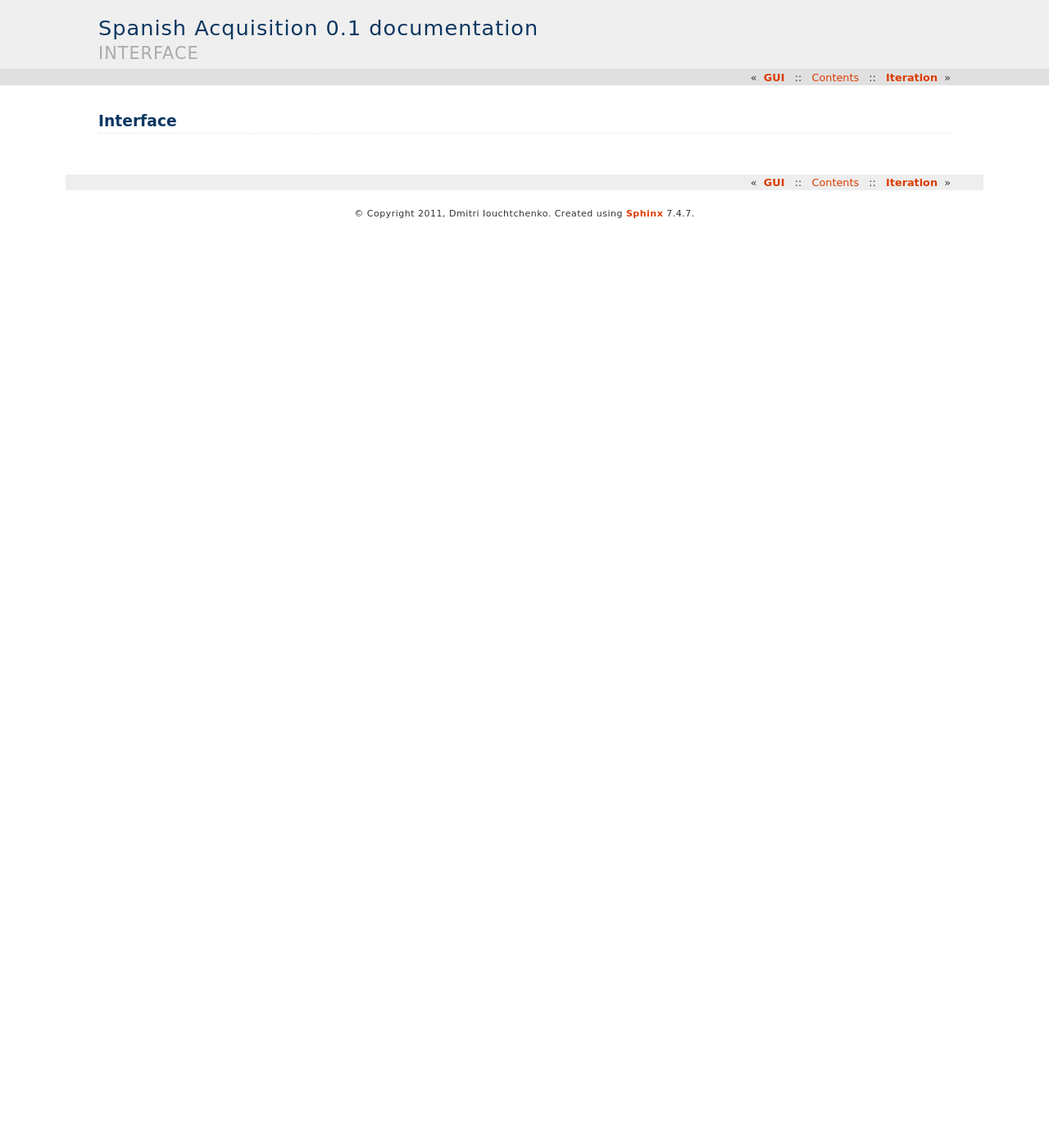
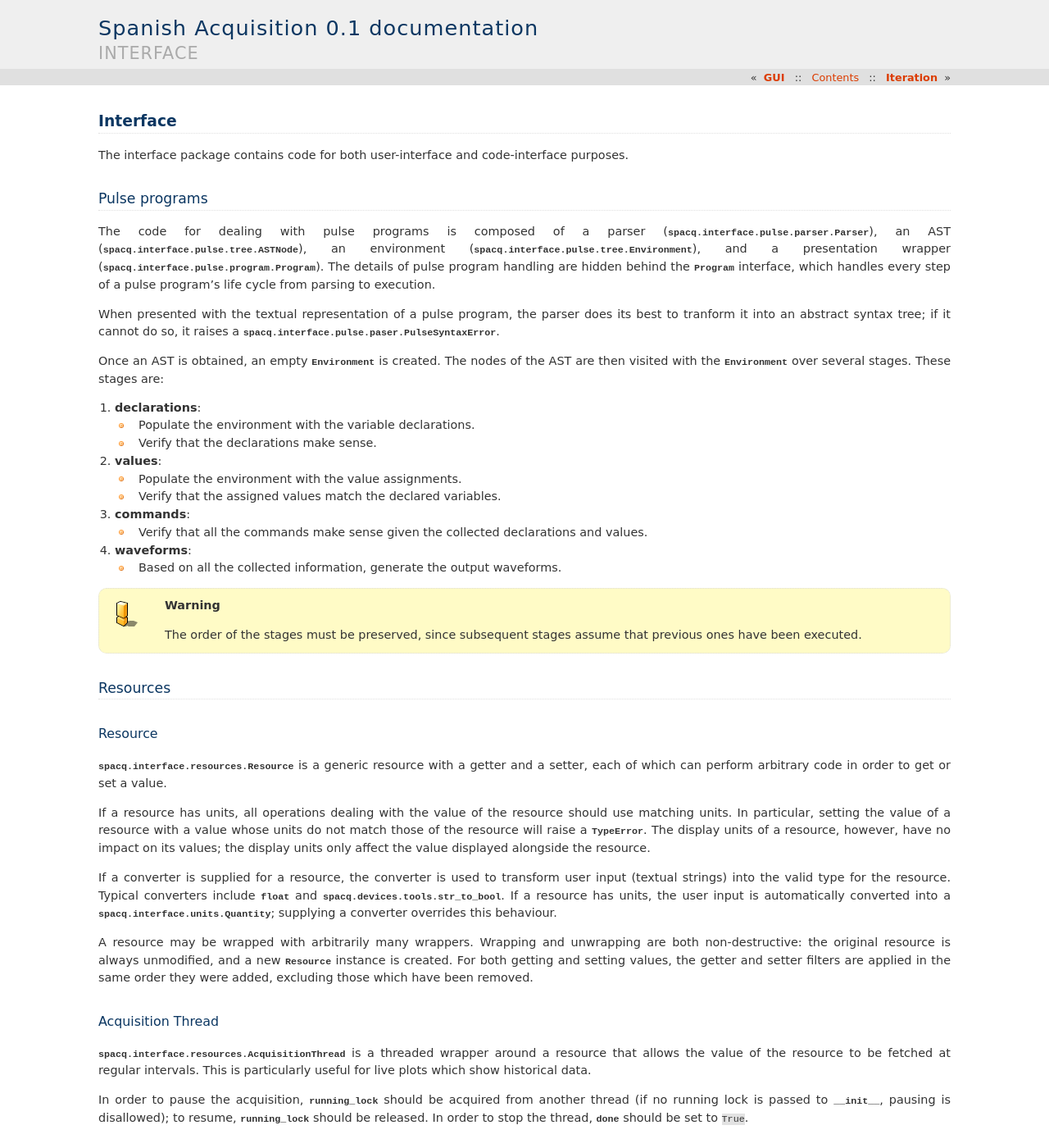
Before and after one commit to 0/SpanishAcquisition, a Sphinx documentation site: the page built from docs/devel/packages/interface/index.rst, in a window 1280 px wide and 1400 px high. Shown: the whole window at 82% size. Built offline with Sphinx 7.4.7, drawn with Linux system fonts in a browser that asks for light colours; some of the changed text lies outside the part shown.

Commit message:
Added developer docs for interface package

```diff
--- a/docs/devel/packages/interface/index.rst
+++ b/docs/devel/packages/interface/index.rst
@@ -2,4 +2,79 @@
 Interface
 #########
 
-.. TODO
+The interface package contains code for both user-interface and code-interface purposes.
+
+Pulse programs
+**************
+
+The code for dealing with pulse programs is composed of a parser (:class:`spacq.interface.pulse.parser.Parser`), an AST (:class:`spacq.interface.pulse.tree.ASTNode`), an environment (:class:`spacq.interface.pulse.tree.Environment`), and a presentation wrapper (:class:`spacq.interface.pulse.program.Program`). The details of pulse program handling are hidden behind the :class:`~spacq.interface.pulse.program.Program` interface, which handles every step of a pulse program's life cycle from parsing to execution.
+
+When presented with the textual representation of a pulse program, the parser does its best to tranform it into an abstract syntax tree; if it cannot do so, it raises a :exc:`spacq.interface.pulse.paser.PulseSyntaxError`.
+
+Once an AST is obtained, an empty :class:`~spacq.interface.pulse.tree.Environment` is created. The nodes of the AST are then visited with the :class:`~spacq.interface.pulse.tree.Environment` over several stages. These stages are:
+
+#. **declarations**:
+
+   * Populate the environment with the variable declarations.
+   * Verify that the declarations make sense.
+
+#. **values**:
+
+   * Populate the environment with the value assignments.
+   * Verify that the assigned values match the declared variables.
+
+#. **commands**:
+
+   * Verify that all the commands make sense given the collected declarations and values.
+
+#. **waveforms**:
+
+   * Based on all the collected information, generate the output waveforms.
+
+.. warning::
+   The order of the stages must be preserved, since subsequent stages assume that previous ones have been executed.
+
+Resources
+*********
+
+Resource
+========
+
+:class:`spacq.interface.resources.Resource` is a generic resource with a getter and a setter, each of which can perform arbitrary code in order to get or set a value.
+
+If a resource has units, all operations dealing with the value of the resource should use matching units. In particular, setting the value of a resource with a value whose units do not match those of the resource will raise a :exc:`TypeError`. The display units of a resource, however, have no impact on its values; the display units only affect the value displayed alongside the resource.
+
+If a converter is supplied for a resource, the converter is used to transform user input (textual strings) into the valid type for the resource. Typical converters include :obj:`float` and :obj:`spacq.devices.tools.str_to_bool`. If a resource has units, the user input is automatically converted into a :class:`spacq.interface.units.Quantity`; supplying a converter overrides this behaviour.
+
+A resource may be wrapped with arbitrarily many wrappers. Wrapping and unwrapping are both non-destructive: the original resource is always unmodified, and a new :class:`~spacq.interface.resources.Resource` instance is created. For both getting and setting values, the getter and setter filters are applied in the same order they were added, excluding those which have been removed.
+
+Acquisition Thread
+==================
+
+:class:`spacq.interface.resources.AcquisitionThread` is a threaded wrapper around a resource that allows the value of the resource to be fetched at regular intervals. This is particularly useful for live plots which show historical data.
+
+In order to pause the acquisition, :attr:`running_lock` should be acquired from another thread (if no running lock is passed to :obj:`__init__`, pausing is disallowed); to resume, :attr:`running_lock` should be released. In order to stop the thread, :attr:`done` should be set to ``True``.
+
+Units
+*****
+
+SIValues
+========
+
+:class:`spacq.interface.units.SIValues` is a container for all SI prefixes (from 10\ :sup:`-24` to 10\ :sup:`24`), all SI base units (with g listed instead of kg), and a selection of SI derived units.
+
+Quantity
+========
+
+:class:`spacq.interface.units.Quantity` is a wrapper around the Python package "quantities". It is used internally (to communicate quantities between objects) and externally (allowing the user to enter arbitrary quantities).
+
+.. note::
+   Rather than exposing the :class:`quantities.Quantity` interface, :class:`spacq.interface.units.Quantity` defines its own interface and uses a subset of the :class:`quantities.Quantity` interface internally. Thus, :class:`spacq.interface.units.Quantity` is *not* a drop-in substitude for :class:`quantities.Quantity`.
+
+Waveform generation
+*******************
+
+:class:`spacq.interface.waveform.Generator` provides a mechanism for generating :class:`spacq.interface.waveform.Waveform` objects. Each :class:`~spacq.interface.waveform.Generator` will generate a single waveform as its methods are called; after the waveform is complete, it can be obtained via the :attr:`waveform` attribute.
+
+.. note::
+   All values should be normalized to the interval [-1.0, 1.0].
```
